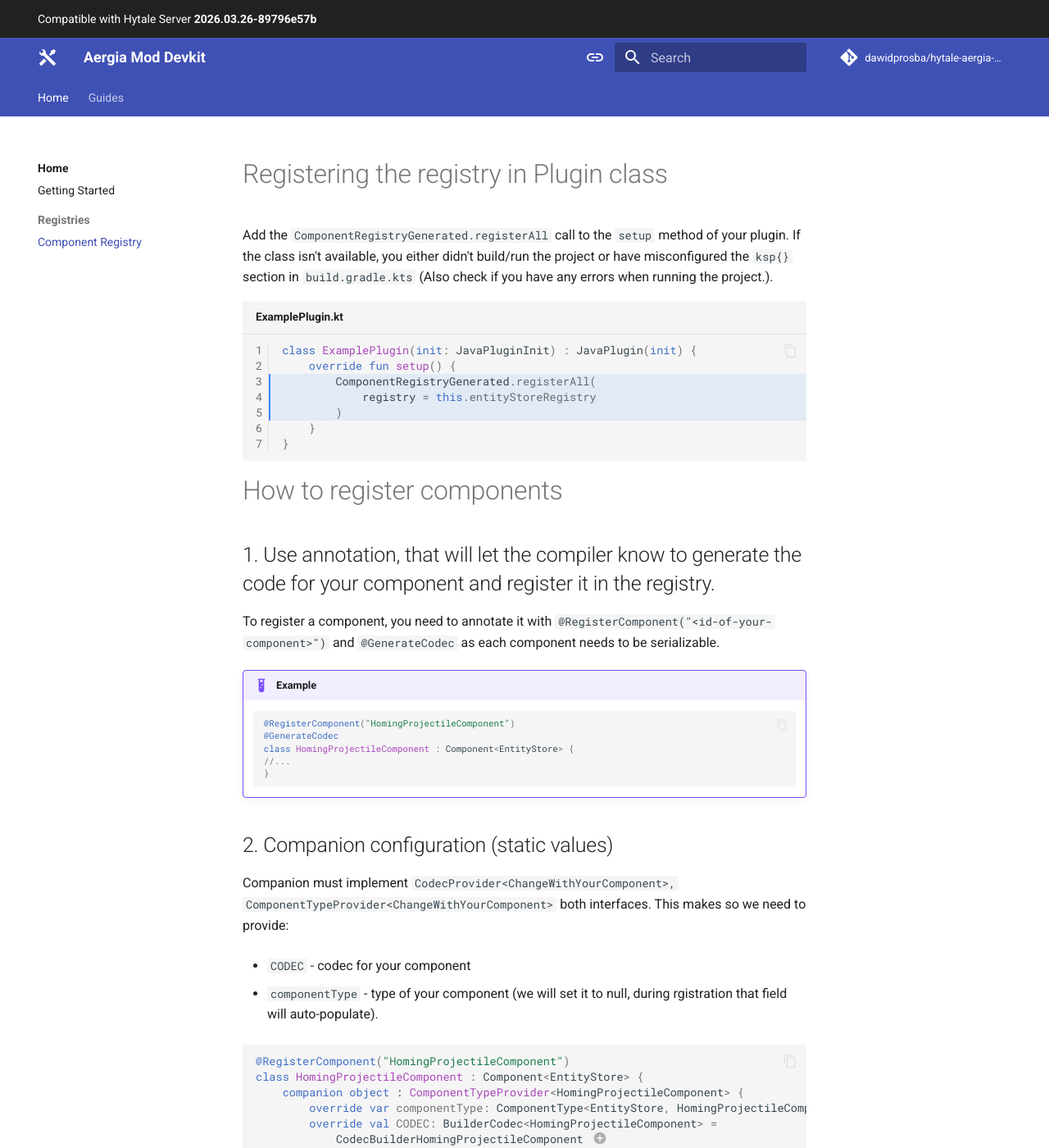
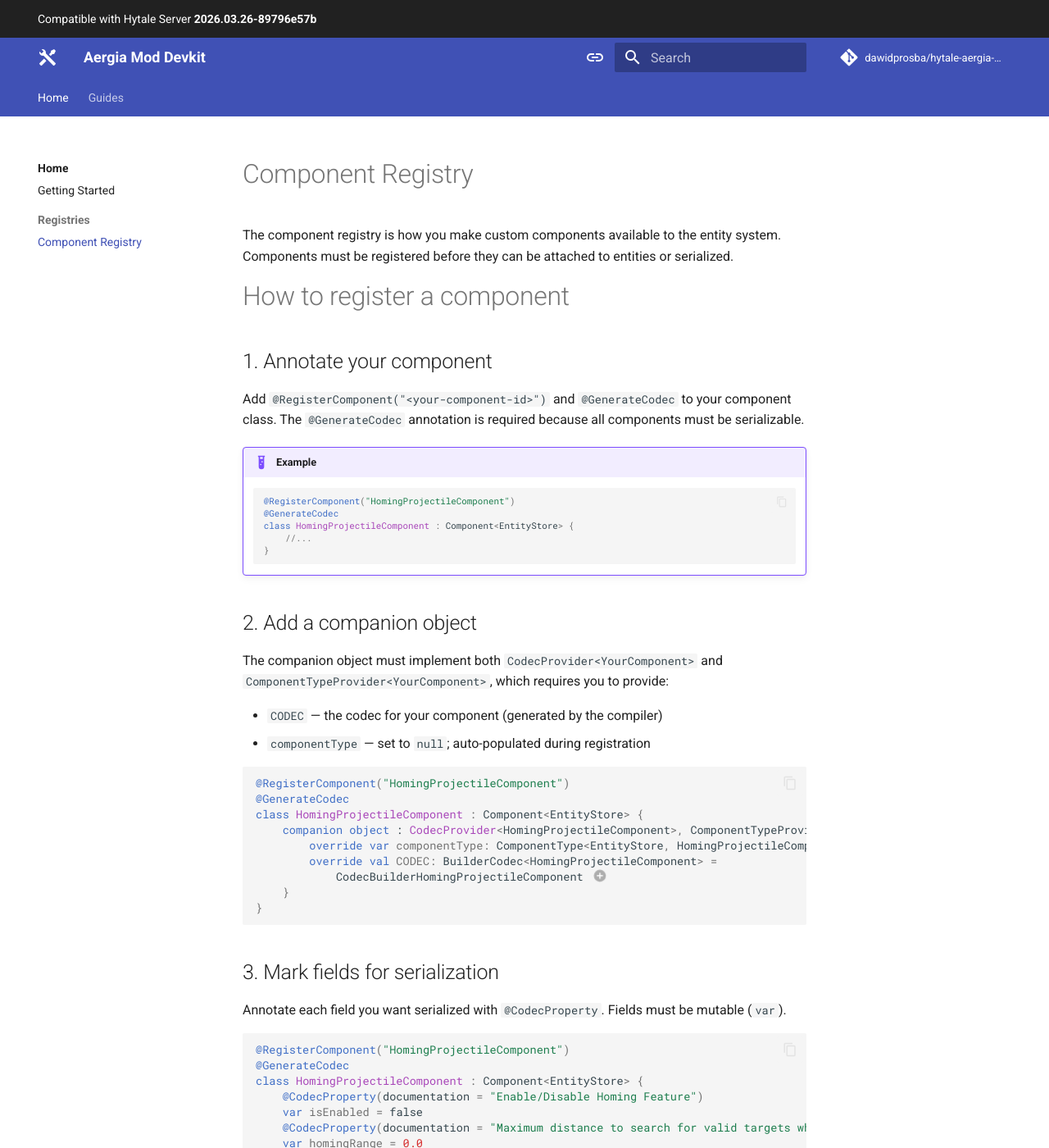
Before and after one commit to dawidprosba/hytale-aergia-mod-devkit, an MkDocs documentation site: the page built from documentation/docs/home/registries/component-registry.md, in a window 1280 px wide and 1400 px high. Shown: the whole window at 82% size. Built offline with MkDocs 1.6.1 and Material for MkDocs 9.7.7, drawn with Linux system fonts in a browser that asks for light colours; comment, search, counter and statistics services are not loaded; the version menu is left out; some of the changed text lies outside the part shown.

Commit message:
Rewrite component-registry docs for clarity and correct ordering

````diff
--- a/documentation/docs/home/registries/component-registry.md
+++ b/documentation/docs/home/registries/component-registry.md
@@ -1,41 +1,34 @@
-# Registering the registry in Plugin class
-Add the `ComponentRegistryGenerated.registerAll` call to the `setup` method of your plugin.
-If the class isn't available, you either didn't build/run the project or have misconfigured the `ksp{}` section in `build.gradle.kts` (Also check if you have any errors when running the project.).
-```kotlin title="ExamplePlugin.kt" hl_lines="3-5" linenums="1"
-class ExamplePlugin(init: JavaPluginInit) : JavaPlugin(init) {
-    override fun setup() {
-        ComponentRegistryGenerated.registerAll(
-            registry = this.entityStoreRegistry
-        )
-    }
-}
-```
+# Component Registry
 
-# How to register components
-## 1. Use annotation, that will let the compiler know to generate the code for your component and register it in the registry.
-To register a component, you need to annotate it with `@RegisterComponent("<id-of-your-component>")` and `@GenerateCodec` as each component needs to be
-serializable.
+The component registry is how you make custom components available to the entity system. Components must be registered before they can be attached to entities or serialized.
+
+# How to register a component
+
+## 1. Annotate your component
+
+Add `@RegisterComponent("<your-component-id>")` and `@GenerateCodec` to your component class. The `@GenerateCodec` annotation is required because all components must be serializable.
 
 !!! example
     ```kotlin
     @RegisterComponent("HomingProjectileComponent")
     @GenerateCodec
     class HomingProjectileComponent : Component<EntityStore> {
-    //...
+        //...
     }
     ```
-## 2. Companion configuration (static values)
-Companion must implement `CodecProvider<ChangeWithYourComponent>, ComponentTypeProvider<ChangeWithYourComponent>` both interfaces.
-This makes so we need to provide:
 
-- `CODEC` - codec for your component
+## 2. Add a companion object
 
-- `componentType` - type of your component (we will set it to null, during rgistration that field will auto-populate).
+The companion object must implement both `CodecProvider<YourComponent>` and `ComponentTypeProvider<YourComponent>`, which requires you to provide:
+
+- `CODEC` — the codec for your component (generated by the compiler)
+- `componentType` — set to `null`; auto-populated during registration
 
 ```kotlin
 @RegisterComponent("HomingProjectileComponent")
+@GenerateCodec
 class HomingProjectileComponent : Component<EntityStore> {
-    companion object : ComponentTypeProvider<HomingProjectileComponent> {
+    companion object : CodecProvider<HomingProjectileComponent>, ComponentTypeProvider<HomingProjectileComponent> {
         override var componentType: ComponentType<EntityStore, HomingProjectileComponent>? = null
         override val CODEC: BuilderCodec<HomingProjectileComponent> =
             CodecBuilderHomingProjectileComponent // (1)!
@@ -43,11 +36,12 @@
 }
 ```
 
-1. This will be resolvable after you run the compiler. The name will be generated like `CodecBuilder<YourComponentClassName>`
+1. This is generated by the compiler. The name follows the pattern `CodecBuilder<YourComponentClassName>`. If it is not resolvable, build or run the project first.
 
-## 3. Mark fields to add them to the codec
-To make field serializable (and thus add them to the codec), you need to mark them with `@CodecField` annotation.
-Remember to make the variable mutable (`var`).
+## 3. Mark fields for serialization
+
+Annotate each field you want serialized with `@CodecProperty`. Fields must be mutable (`var`).
+
 ```kotlin
 @RegisterComponent("HomingProjectileComponent")
 @GenerateCodec
@@ -58,6 +52,29 @@
     var homingRange = 0.0
     @CodecProperty(documentation = "How quickly the projectile can turn toward its target each tick, in degrees.")
     var turnRateDegreesPerTick = 0.0
-    //... rest of the code
+    //...
+
+    companion object : CodecProvider<HomingProjectileComponent>, ComponentTypeProvider<HomingProjectileComponent> {
+        override var componentType: ComponentType<EntityStore, HomingProjectileComponent>? = null
+        override val CODEC: BuilderCodec<HomingProjectileComponent> =
+            CodecBuilderHomingProjectileComponent
+    }
 }
 ```
+
+# Register components in your plugin
+
+Once your components are defined, call `ComponentRegistryGenerated.registerAll` in your plugin's `setup` method.
+
+!!! warning
+    If `ComponentRegistryGenerated` is not available, either the project has not been built yet or the `ksp{}` block in `build.gradle.kts` is misconfigured. Check for compiler errors when running the project.
+
+```kotlin title="ExamplePlugin.kt" hl_lines="3-5" linenums="1"
+class ExamplePlugin(init: JavaPluginInit) : JavaPlugin(init) {
+    override fun setup() {
+        ComponentRegistryGenerated.registerAll(
+            registry = this.entityStoreRegistry
+        )
+    }
+}
+```
````
